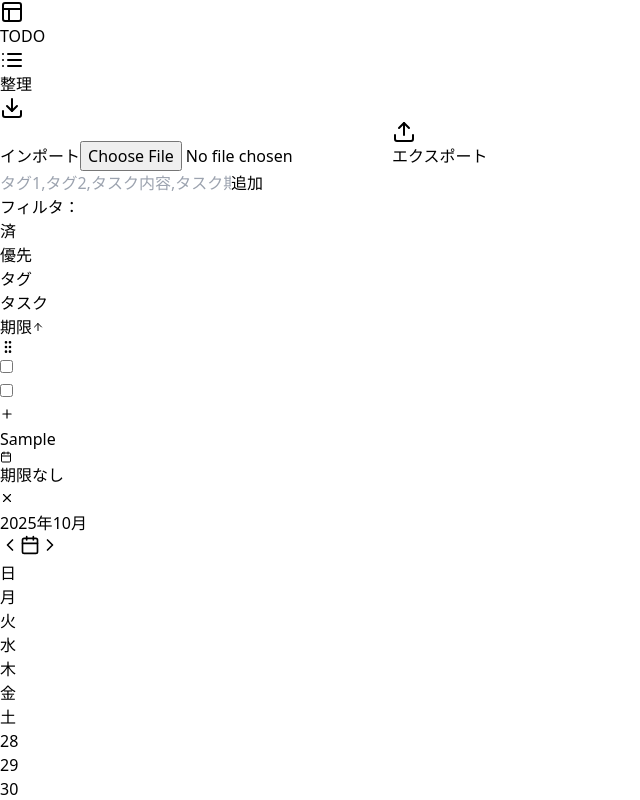
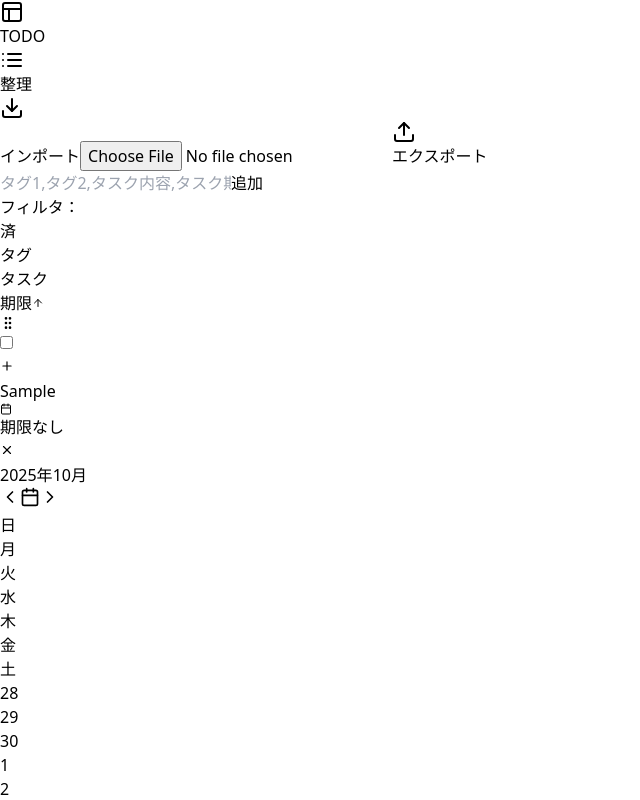
Before and after one commit to okuura/todowebapp, a React app in the folder src/: page / in a window 1280 px wide. Both pictures are taken after typing "Sample" into the empty fields and a click on the button "追加". Shown: the top 800 px of the page, without its empty margins (0-640 px from the left). Built offline with nearby package versions, Linux system fonts and the light colour scheme; the HTML template or start-up script is replaced by a standard one.

Commit message:
Updated index.ts

```diff
--- a/src/components/TaskItem.tsx
+++ b/src/components/TaskItem.tsx
@@ -56,10 +56,6 @@ const TaskItem: React.FC<TaskItemProps> = ({
 
   const handleToggleComplete = () => {
     onToggleComplete(task.id);
-  };
-
-  const handleTogglePriority = () => {
-    onUpdateTask({ ...task, priority: !task.priority });
   };
 
   const handleRemoveTag = (tagId: string) => {
@@ -162,7 +158,7 @@ const TaskItem: React.FC<TaskItemProps> = ({
   return (
     <div
       className={`flex items-center py-1 px-2 border-b ${
-        task.completed ? 'bg-gray-200' : task.priority ? 'bg-red-50' : 'bg-white'
+        task.completed ? 'bg-gray-200' : 'bg-white'
       }`}
     >
       <div
@@ -183,19 +179,6 @@ const TaskItem: React.FC<TaskItemProps> = ({
           checked={task.completed}
           onChange={handleToggleComplete}
           className="h-4 w-4 text-blue-500 rounded border-gray-300 focus:ring-blue-500 cursor-pointer"
-        />
-      </div>
-
-      <div
-        className="flex items-center"
-        style={{ width: '32px' }}
-      >
-        <input
-          type="checkbox"
-          id={`task-priority-${task.id}`}
-          checked={task.priority}
-          onChange={handleTogglePriority}
-          className="h-4 w-4 text-red-500 rounded border-gray-300 focus:ring-red-500 cursor-pointer"
         />
       </div>
 
--- a/src/components/TaskList.tsx
+++ b/src/components/TaskList.tsx
@@ -82,7 +82,6 @@ const TaskList: React.FC<TaskListProps> = ({
       <div className="flex items-center py-1.5 px-2 bg-gray-50 border-b text-xs font-medium text-gray-700">
         <div style={{ width: '24px' }}></div>
         <div style={{ width: '32px' }}>済</div>
-        <div style={{ width: '32px' }}>優先</div>
         <div
           style={{ width: `${tagColumnWidth}px` }}
           className="flex items-center relative"
--- a/src/types/index.ts
+++ b/src/types/index.ts
@@ -8,7 +8,6 @@ export interface Task {
   id: string;
   content: string;
   completed: boolean;
-  priority: boolean;
   tags: Tag[];
   deadline?: string; // YYYY/MM/DD format
 }
--- a/src/utils/taskUtils.ts
+++ b/src/utils/taskUtils.ts
@@ -63,7 +63,6 @@ export const createTask = (input: string, existingTags: Tag[]): Task => {
     id: uuidv4(),
     content,
     completed: false,
-    priority: false,
     tags,
     deadline
   };
```
